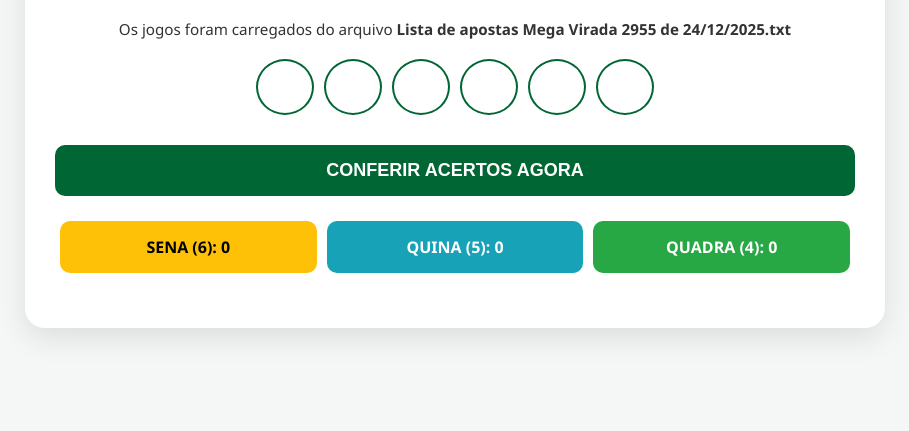
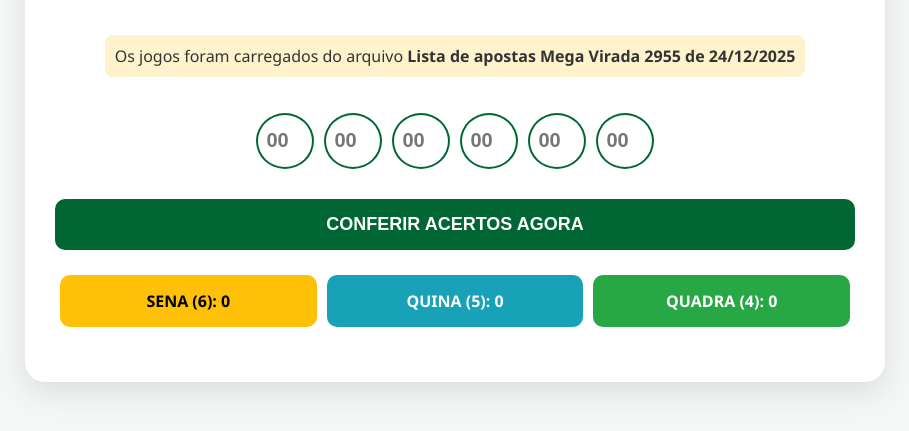
Before and after one commit to bourg-projects/bolao_mega, a plain HTML site: page index.html in a window 1280 px wide. Shown: the part 125-556 px from the top of the page, without its empty margins (185-1094 px from the left). Drawn offline with Linux system fonts and the light colour scheme.

Commit message:
Update index.html

```diff
--- a/index.html
+++ b/index.html
@@ -26,17 +26,17 @@
 <div class="container">
     <h1>Conferidor Bolão Vamos Ganhar!</h1>
 
-    <p style="font-size: 0.95em; color: #333; font-weight: 500;">
-        Os jogos foram carregados do arquivo <strong>Lista de apostas Mega Virada 2955 de 24/12/2025.txt</strong>
+    <p style="font-size: 1em; color: #333; font-weight: 500; background: #fff3cd; padding: 10px; border-radius: 8px; display: inline-block;">
+        Os jogos foram carregados do arquivo <strong>Lista de apostas Mega Virada 2955 de 24/12/2025</strong>
     </p>
 
     <div class="draw-inputs">
-        <input type="number" id="n1" min="1" max="60">
-        <input type="number" id="n2" min="1" max="60">
-        <input type="number" id="n3" min="1" max="60">
-        <input type="number" id="n4" min="1" max="60">
-        <input type="number" id="n5" min="1" max="60">
-        <input type="number" id="n6" min="1" max="60">
+        <input type="number" id="n1" min="1" max="60" placeholder="00">
+        <input type="number" id="n2" min="1" max="60" placeholder="00">
+        <input type="number" id="n3" min="1" max="60" placeholder="00">
+        <input type="number" id="n4" min="1" max="60" placeholder="00">
+        <input type="number" id="n5" min="1" max="60" placeholder="00">
+        <input type="number" id="n6" min="1" max="60" placeholder="00">
     </div>
 
     <button onclick="conferirAutomatico()">CONFERIR ACERTOS AGORA</button>
@@ -60,20 +60,20 @@
     if(sorteados.length < 6) { alert("Insira os 6 números sorteados!"); return; }
 
     try {
-        // AQUI ESTÁ O SEGREDO: O código busca o arquivo 'apostas.txt' que está no seu GitHub
+        // O código continua lendo o arquivo 'apostas.txt' internamente
         const response = await fetch('apostas.txt');
 
         if (!response.ok) {
-            throw new Error("Não encontrei o arquivo apostas.txt no seu GitHub.");
+            throw new Error("Não foi possível carregar a base de dados (apostas.txt não encontrado).");
         }
 
         const texto = await response.text();
 
-        // Regex para capturar o padrão do seu PDF
+        // Regex para capturar os jogos de 7 números do seu PDF
         const regex = /(\d{4})\)\s*([\d\s\n]+?)(?=\s*\d{4}\)|$)/g;
         let m;
         let counts = { 6: 0, 5: 0, 4: 0 };
-        let html = "<h3>🎯 Resultados Positivos:</h3>";
+        let html = "<h3>🎯 Detalhamento dos Acertos:</h3>";
         let encontrou = false;
 
         while ((m = regex.exec(texto)) !== null) {
@@ -100,7 +100,7 @@
         document.getElementById('res6').innerText = counts[6];
         document.getElementById('res5').innerText = counts[5];
         document.getElementById('res4').innerText = counts[4];
-        document.getElementById('lista_premios').innerHTML = encontrou ? html : "<p>Nenhum acerto encontrado.</p>";
+        document.getElementById('lista_premios').innerHTML = encontrou ? html : "<p>Nenhum acerto de 4, 5 ou 6 números encontrado.</p>";
 
     } catch (err) {
         alert(err.message);
```
